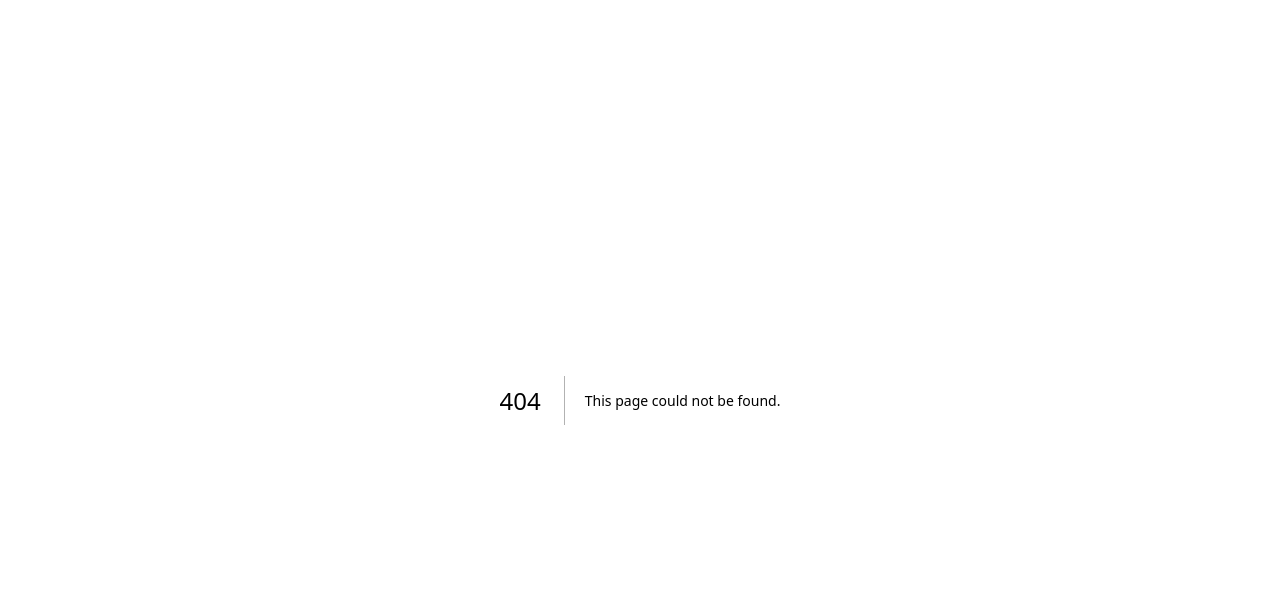
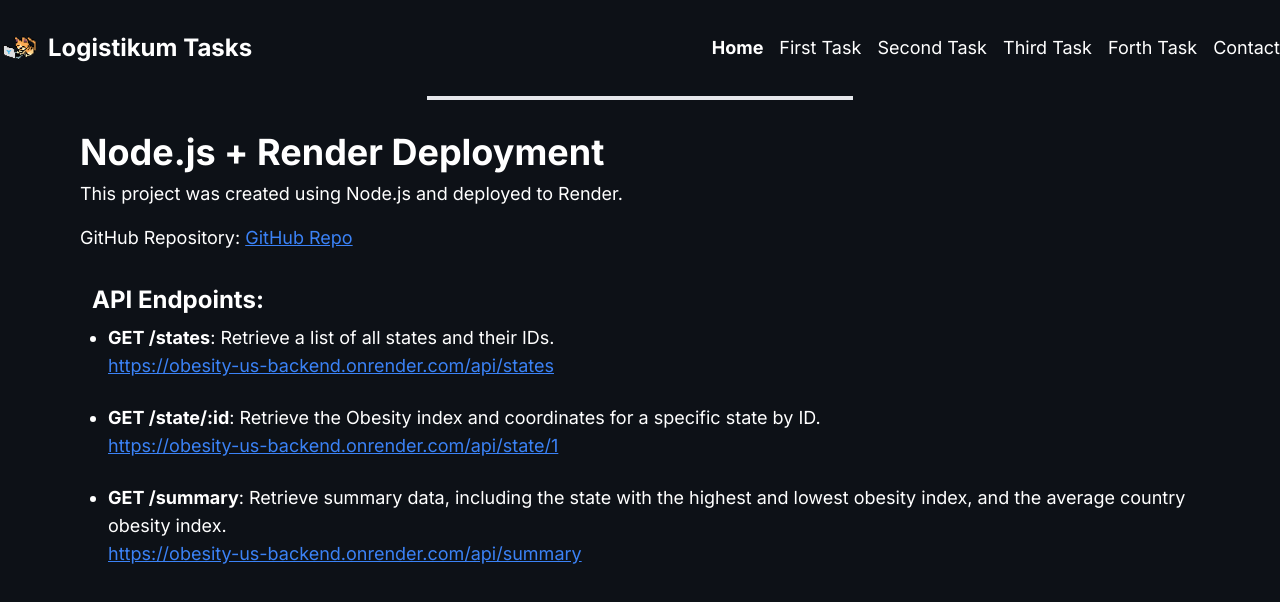
Before and after one commit to ddiaz-daniel/fh_task, a Next.js app: page /third-task in a window 1280 px wide. Before the commit this address had no page. Shown: the top 602 px of the page. Built offline with nearby package versions, Linux system fonts and the light colour scheme.

Commit message:
third task description added

```diff
--- /dev/null
+++ b/src/app/third-task/layout.tsx
@@ -0,0 +1,11 @@
+
+export default function ThirdTaskLayout({
+    children,
+}: {
+    children: React.ReactNode;
+}) {
+    return (
+        <section>
+            {children}
+        </section>);
+}
--- /dev/null
+++ b/src/app/third-task/page.tsx
@@ -0,0 +1,41 @@
+import PageHeader from '@/components/ui/page-header';
+import React from 'react';
+
+const ThirdTaskPage = () => {
+    const renderHost = 'https://obesity-us-backend.onrender.com';
+
+    return (
+        <div className='h-screen flex flex-col'>
+            <PageHeader />
+            <main className='flex flex-col flex-1 px-20 py-8 bg-darkBlue-900 space-x-3'>
+                <div className='text-white'>
+                    <h1 className='text-4xl font-bold mb-2'>Node.js + Render Deployment</h1>
+                    <p className='text-lg mb-4'>This project was created using Node.js and deployed to Render.</p>
+                    <p className='text-lg'>
+                        GitHub Repository: <a href="https://github.com/ddiaz-daniel/obesity-us-backend" className='text-blue-500 underline'>GitHub Repo</a>
+                    </p>
+                </div>
+                <div className='text-white py-8'>
+                    <h2 className='text-2xl font-bold mb-2'>API Endpoints:</h2>
+                    <ul className='list-disc pl-4 space-y-6'>
+                        <li className='text-lg mb-2'>
+                            <strong>GET /states</strong>: Retrieve a list of all states and their IDs.
+                            <p><a href={`${renderHost}/api/states`} className='text-blue-500 underline'>{`${renderHost}/api/states`}</a></p>
+
+                        </li>
+                        <li className='text-lg mb-2'>
+                            <strong>GET /state/:id</strong>: Retrieve the Obesity index and coordinates for a specific state by ID.
+                            <p><a href={`${renderHost}/api/state/1`} className='text-blue-500 underline'>{`${renderHost}/api/state/1`}</a></p>
+                        </li>
+                        <li className='text-lg mb-2'>
+                            <strong>GET /summary</strong>: Retrieve summary data, including the state with the highest and lowest obesity index, and the average country obesity index.
+                            <p><a href={`${renderHost}/api/summary`} className='text-blue-500 underline'>{`${renderHost}/api/summary`}</a></p>
+                        </li>
+                    </ul>
+                </div>
+            </main>
+        </div>
+    );
+};
+
+export default ThirdTaskPage;
--- a/src/components/ui/page-header.tsx
+++ b/src/components/ui/page-header.tsx
@@ -29,6 +29,16 @@ const PageHeader = () => {
                             </Link>
                         </li>
                         <li>
+                            <Link href="/third-task" className="text-white hover:text-amber-400 text-lg">
+                                Third Task
+                            </Link>
+                        </li>
+                        <li>
+                            <Link href="/forth-task" className="text-white hover:text-amber-400 text-lg">
+                                Forth Task
+                            </Link>
+                        </li>
+                        <li>
                             <Link href="/contact" className="text-white hover:text-amber-400 text-lg">
                                 Contact
                             </Link>
```
